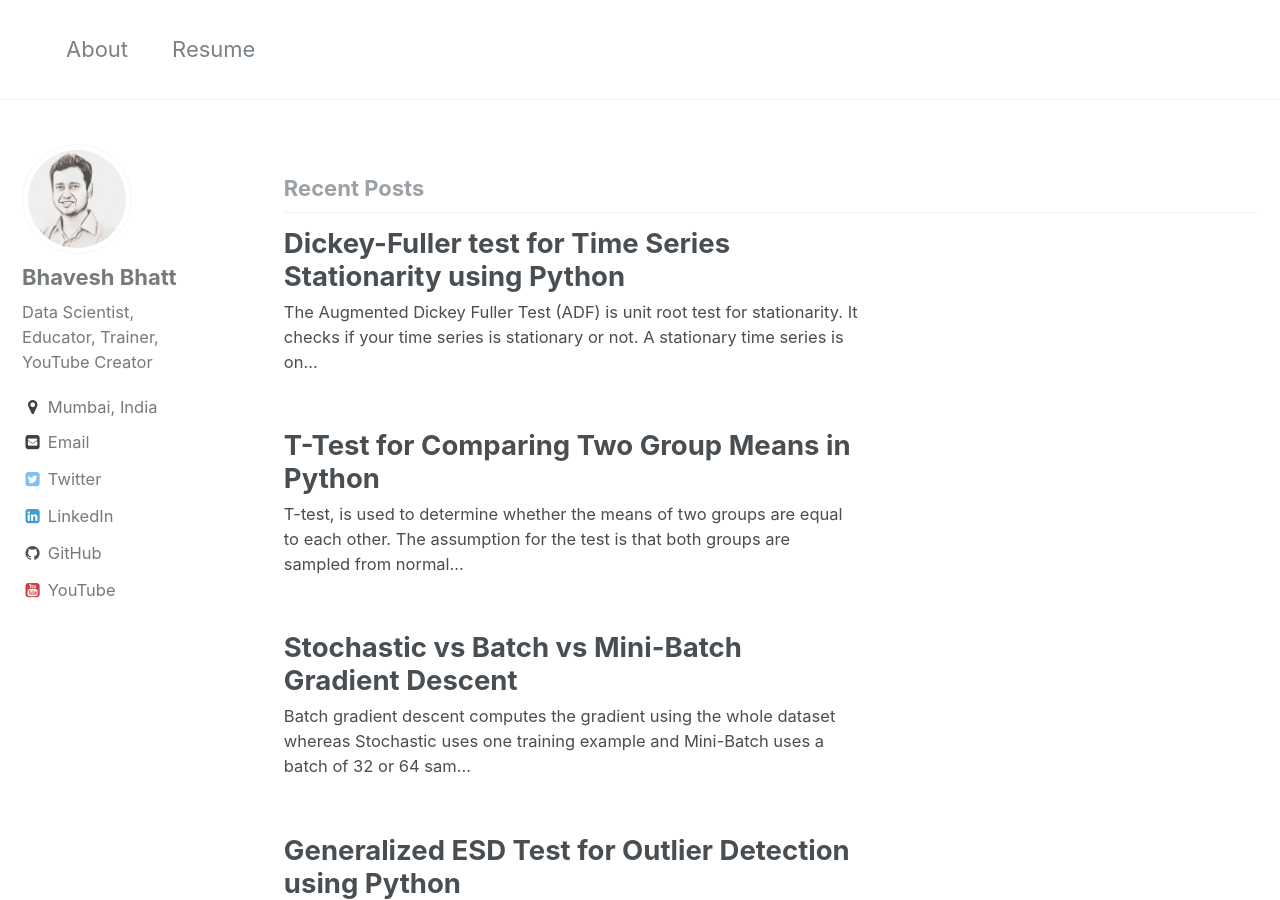
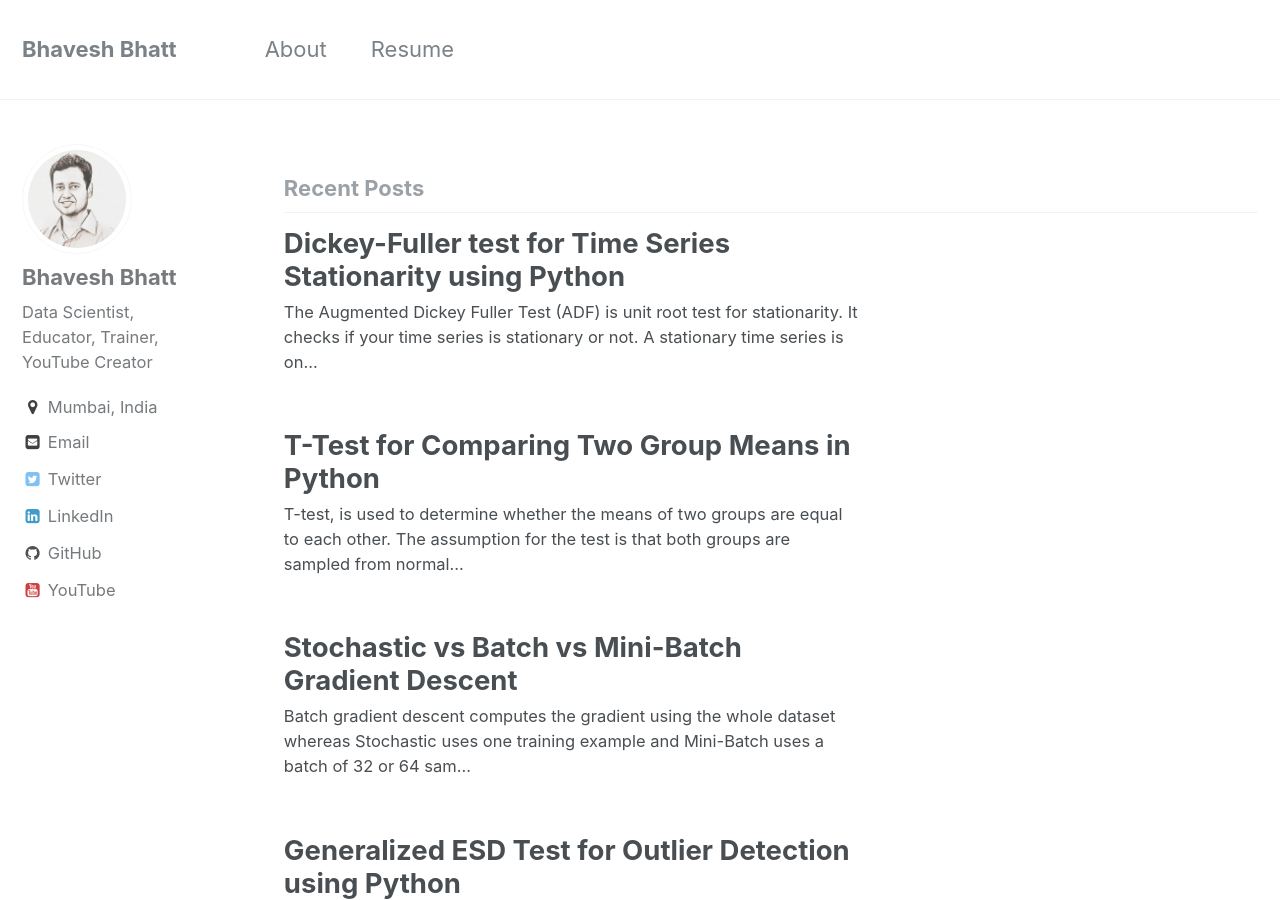
Before and after one commit to bhattbhavesh91/bhattbhavesh91.github.io, a Jekyll site: the page built from index.html, in a window 1280 px wide and 900 px high. Built offline with Jekyll 4.4.1, drawn with Linux system fonts in a browser that asks for light colours; the list of posts is cut into pages by our own code.

Commit message:
modified masterhead html

```diff
--- a/_includes/masthead.html
+++ b/_includes/masthead.html
@@ -4,14 +4,14 @@
       <nav id="site-nav" class="greedy-nav">
         <button><div class="navicon"></div></button>
         <ul class="visible-links">
-          <li class="masthead__menu-item"><a href="{{ domain }}{{ link.url }}" target="_blank">{{ link.title }}</a></li>
+          <li class="masthead__menu-item masthead__menu-item--lg"><a href="{{ '/' | absolute_url }}">{{ site.title }}</a></li>
           {% for link in site.data.navigation.main %}
             {% if link.url contains 'http' %}
               {% assign domain = '' %}
             {% else %}
               {% assign domain = site.url | append: site.baseurl %}
             {% endif %}
-            <li class="masthead__menu-item"><a href="{{ domain }}{{ link.url }}">{{ link.title }}</a></li>
+            <li class="masthead__menu-item"><a href="{{ domain }}{{ link.url }}" target="_blank">{{ link.title }}</a></li>
           {% endfor %}
         </ul>
         <ul class="hidden-links hidden"></ul>
@@ -21,4 +21,3 @@
 </div>
 
 <!-- <li class="masthead__menu-item"><a href="{{ domain }}{{ link.url }}" target="_blank">{{ link.title }}</a></li> -->
-<!-- <li class="masthead__menu-item masthead__menu-item--lg"><a href="{{ '/' | absolute_url }}">{{ site.title }}</a></li> -->
```
